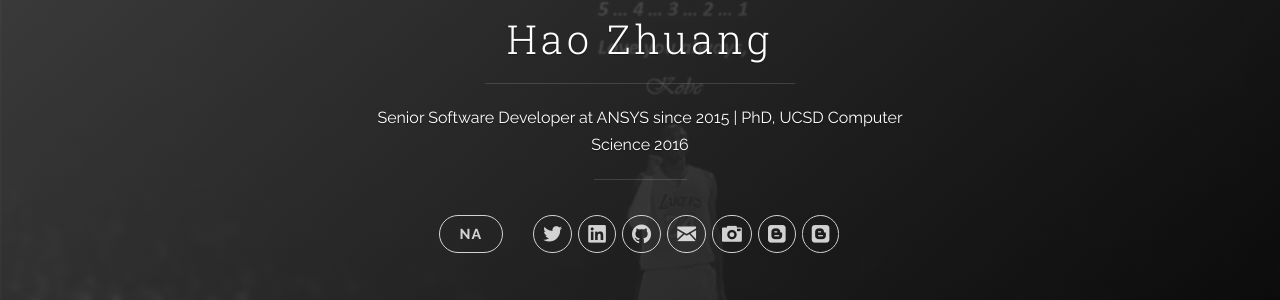
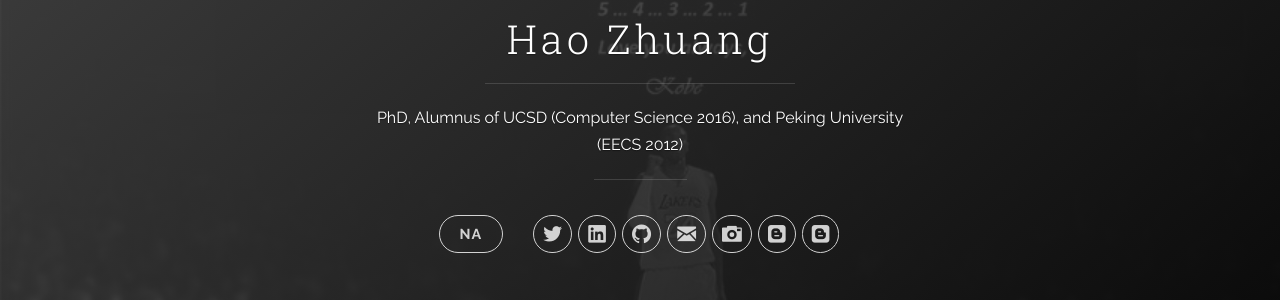
Before and after one commit to zhuangh/zhuangh.github.io, a Jekyll site: the page built from index.html, in a window 1280 px wide. Shown: the part 386-686 px from the top of the page. Built offline with Jekyll 4.4.1, drawn with Linux system fonts in a browser that asks for light colours; nearby versions of some CDN libraries; the list of posts is cut into pages by our own code.

Commit message:
remove ansys since will join Google

```diff
--- a/_config.yml
+++ b/_config.yml
@@ -1,6 +1,6 @@
 # Site settings
 title: Hao Zhuang
-description: 'Senior Software Developer at ANSYS since 2015 | PhD, UCSD Computer Science 2016'
+description: 'PhD, Alumnus of UCSD (Computer Science 2016), and Peking University (EECS 2012)'
 url: 'http://zhuangh.github.io'
 baseurl: /
 google_analytics: 'UA-111734474-1'
```
